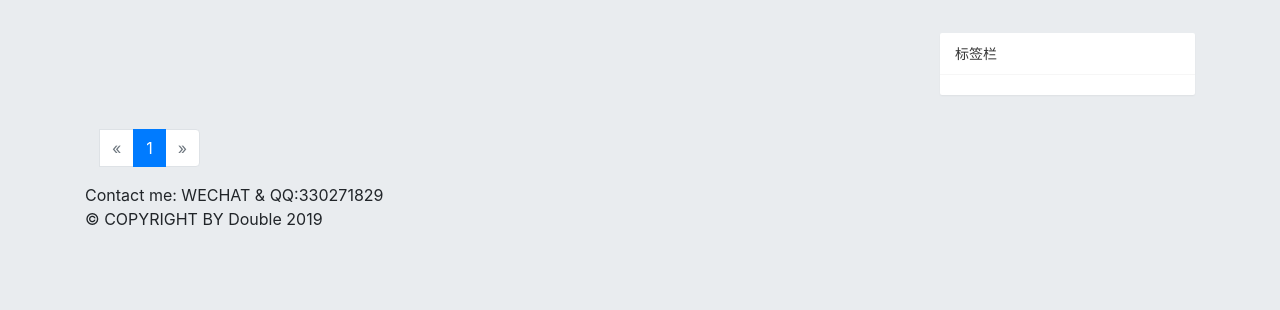
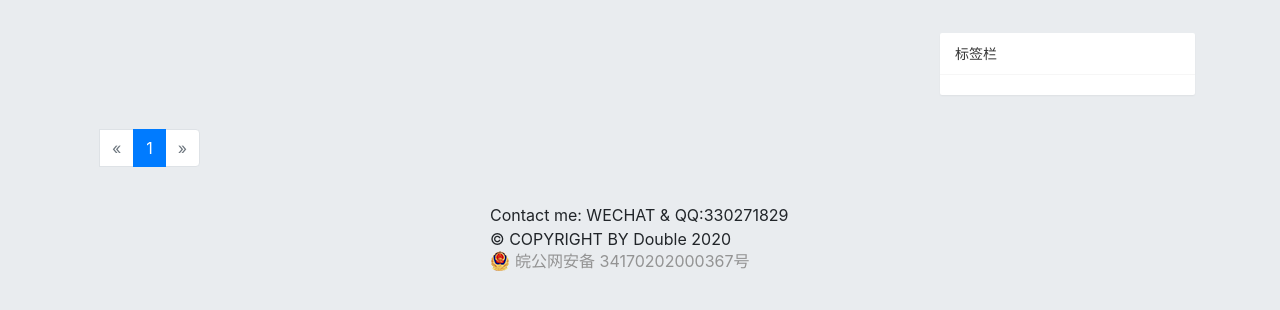
Before and after one commit to Doubleuncle/Blog, a Django app: page /voice/ in a window 1280 px wide. Shown: the part 56-366 px from the top of the page. Run offline with Django 3.2, Linux system fonts and the light colour scheme; data that the repository does not hold is empty; some libraries are stand-ins or nearby versions.

Commit message:
博客 正式版v1.2

```diff
--- a/Django/DjangoProject/DjangoApp/templates/nav.html
+++ b/Django/DjangoProject/DjangoApp/templates/nav.html
@@ -68,10 +68,12 @@
 	</div>
 
 	<!--页尾-->
-	<div class="container" id="">
-	Contact me:
-	WECHAT & QQ:330271829<br>
-	© COPYRIGHT BY Double 2019<br>
+	<div style="width:300px;margin:0 auto; padding:20px 0;">
+		Contact me:
+		WECHAT & QQ:330271829<br>
+		© COPYRIGHT BY Double 2020<br>
+		<a target="_blank" href="http://www.beian.gov.cn/portal/registerSystemInfo?recordcode=34170202000367" style="display:inline-block;text-decoration:none;height:20px;line-height:20px;"><img src={% static 'pictures/beian.png' %} style="float:left;"/><p style="float:left;height:20px;line-height:20px;margin: 0px 0px 0px 5px; color:#939393;">皖公网安备 34170202000367号</p></a>
+	</div>
 	<br>
 	<br>
 	</div>
--- a/Django/DjangoProject/DjangoApp/templates/voice.html
+++ b/Django/DjangoProject/DjangoApp/templates/voice.html
@@ -29,7 +29,7 @@
           			发表于：{{ i.firsttime }}
           			<br>
         				<div>
-              		<audio class="player" src="http://www.ytmp3.cn/down/47174.mp3"> 你的浏览器不支持 </audio>
+              		<audio class="player" src="/static/voice/{{ i.id }}.mp3"> 你的浏览器不支持 </audio>
             		</div>
         			</div>
         		</div>
```
Also changed, not shown: Django/DjangoProject/DjangoApp/static/pictures/beian.png (added).
